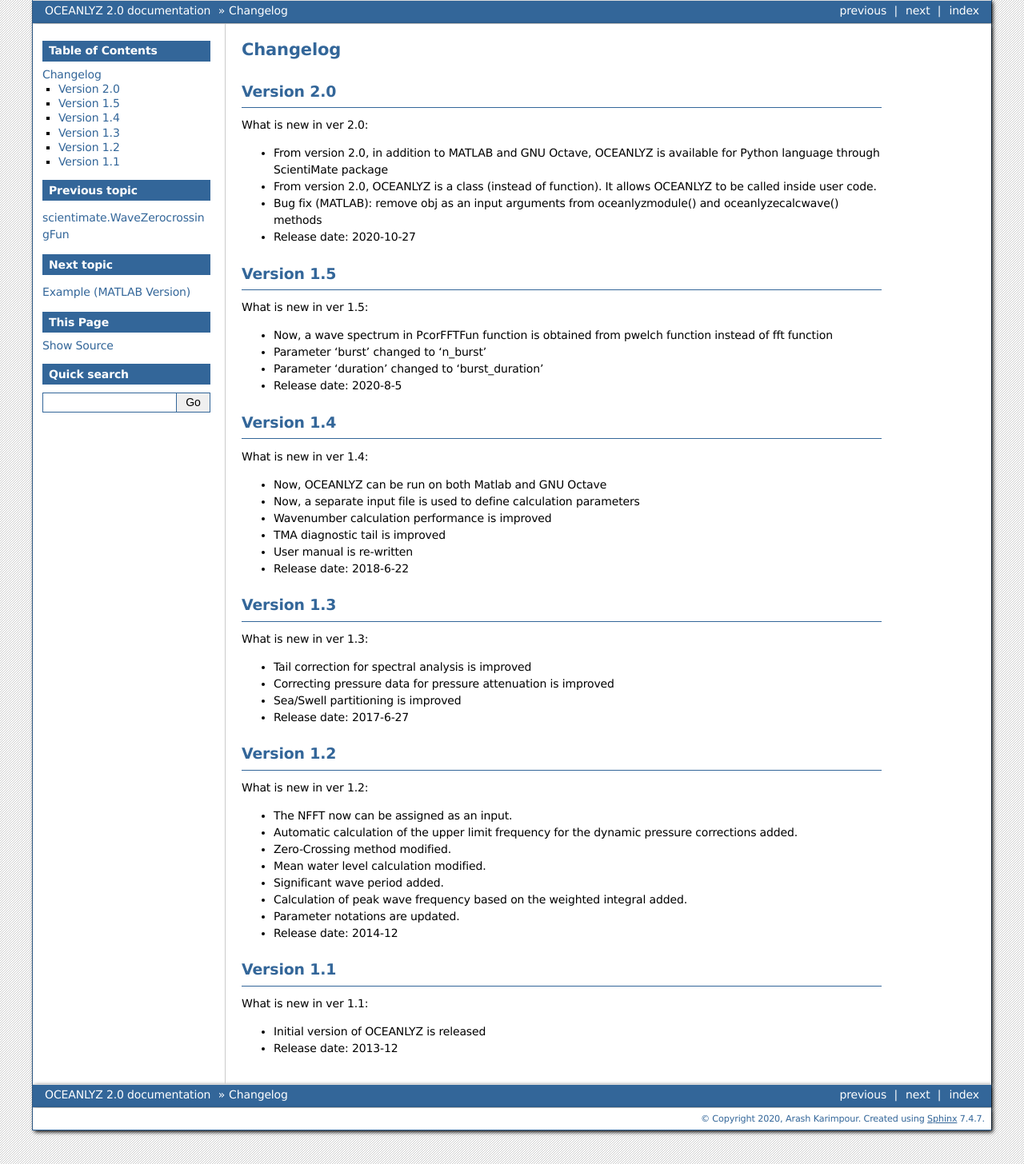
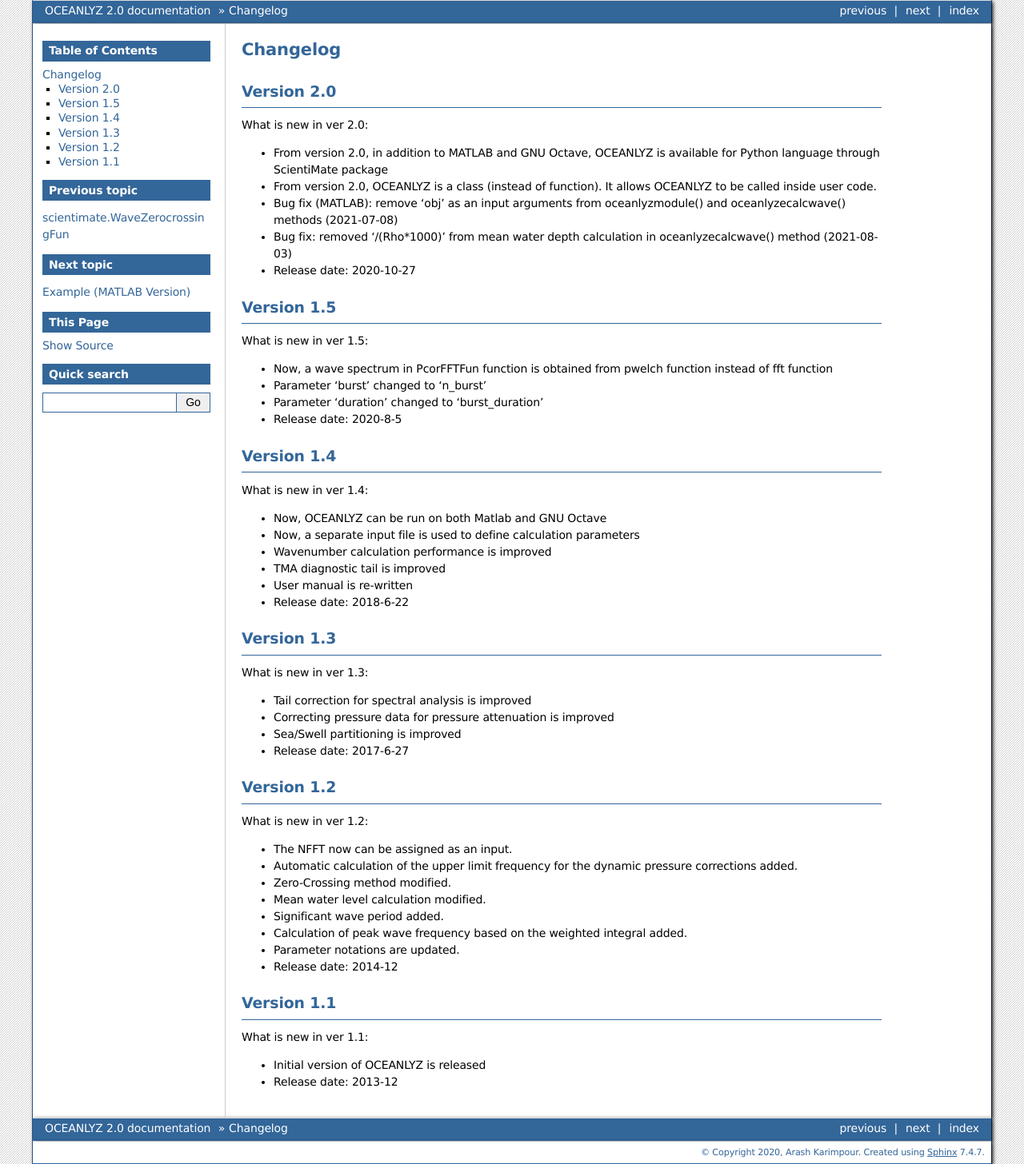
Before and after one commit to akarimp/Oceanlyz, a Sphinx documentation site: the page built from docs/12_Changelog.rst, in a window 1280 px wide. Shown: the whole page at 80% size. Built offline with Sphinx 7.4.7, drawn with Linux system fonts in a browser that asks for light colours.

Commit message:
Add files via upload

```diff
--- a/docs/12_Changelog.rst
+++ b/docs/12_Changelog.rst
@@ -8,7 +8,8 @@ What is new in ver 2.0:
 
 * From version 2.0, in addition to MATLAB and GNU Octave, OCEANLYZ is available for Python language through ScientiMate package
 * From version 2.0, OCEANLYZ is a class (instead of function). It allows OCEANLYZ to be called inside user code.
-* Bug fix (MATLAB): remove obj as an input arguments from oceanlyzmodule() and oceanlyzecalcwave() methods
+* Bug fix (MATLAB): remove 'obj' as an input arguments from oceanlyzmodule() and oceanlyzecalcwave() methods (2021-07-08)
+* Bug fix: removed '/(Rho*1000)' from mean water depth calculation in oceanlyzecalcwave() method (2021-08-03)
 * Release date: 2020-10-27
 
 Version 1.5
```
